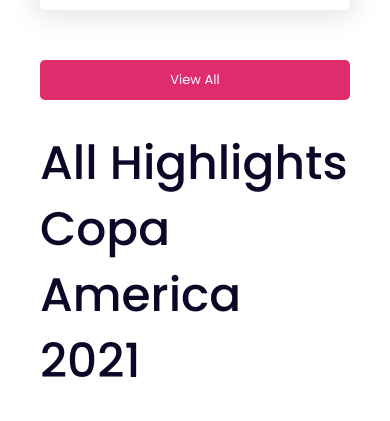
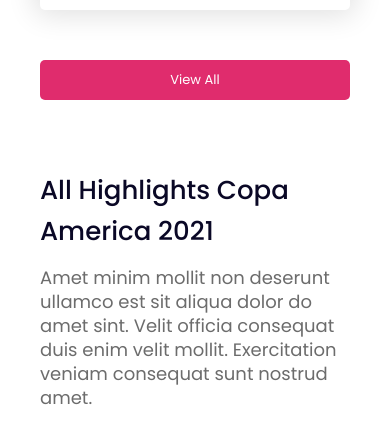
Before and after one commit to sbnoman01/Football, a plain HTML site: page index.html in a window 390 px wide. Shown: the part 7540-7961 px from the top of the page. Drawn offline with Linux system fonts and the light colour scheme.

Commit message:
responsive fix

```diff
--- a/responsive.css
+++ b/responsive.css
@@ -89,4 +89,10 @@
         font-size: 42px;
         padding-bottom: 26px;
     }
+    .banner-text h1 {
+        font-size: 26px;
+        line-height: 41px;
+        margin: 70px 0;
+        margin-bottom: 14px;
+    }
 }
```
